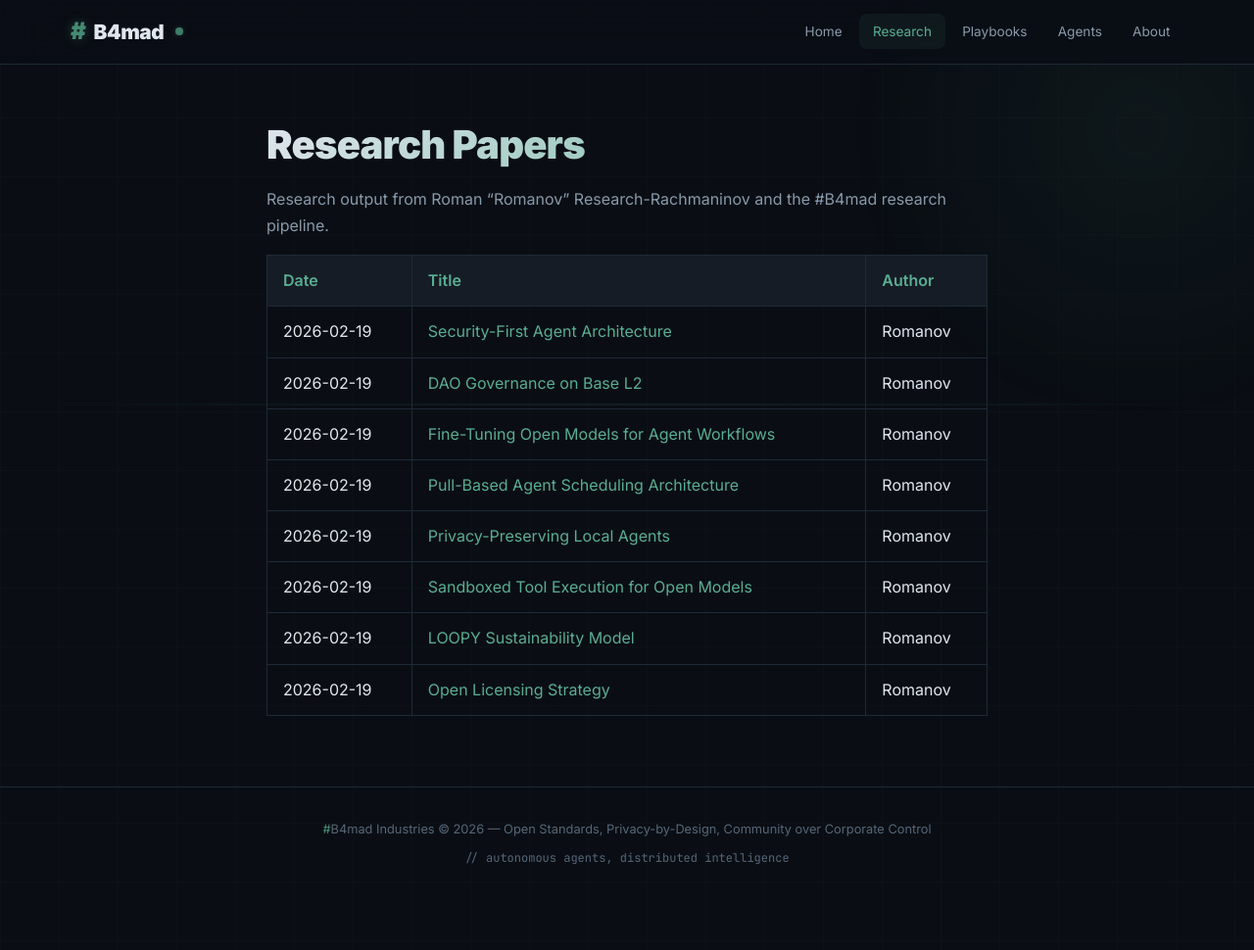
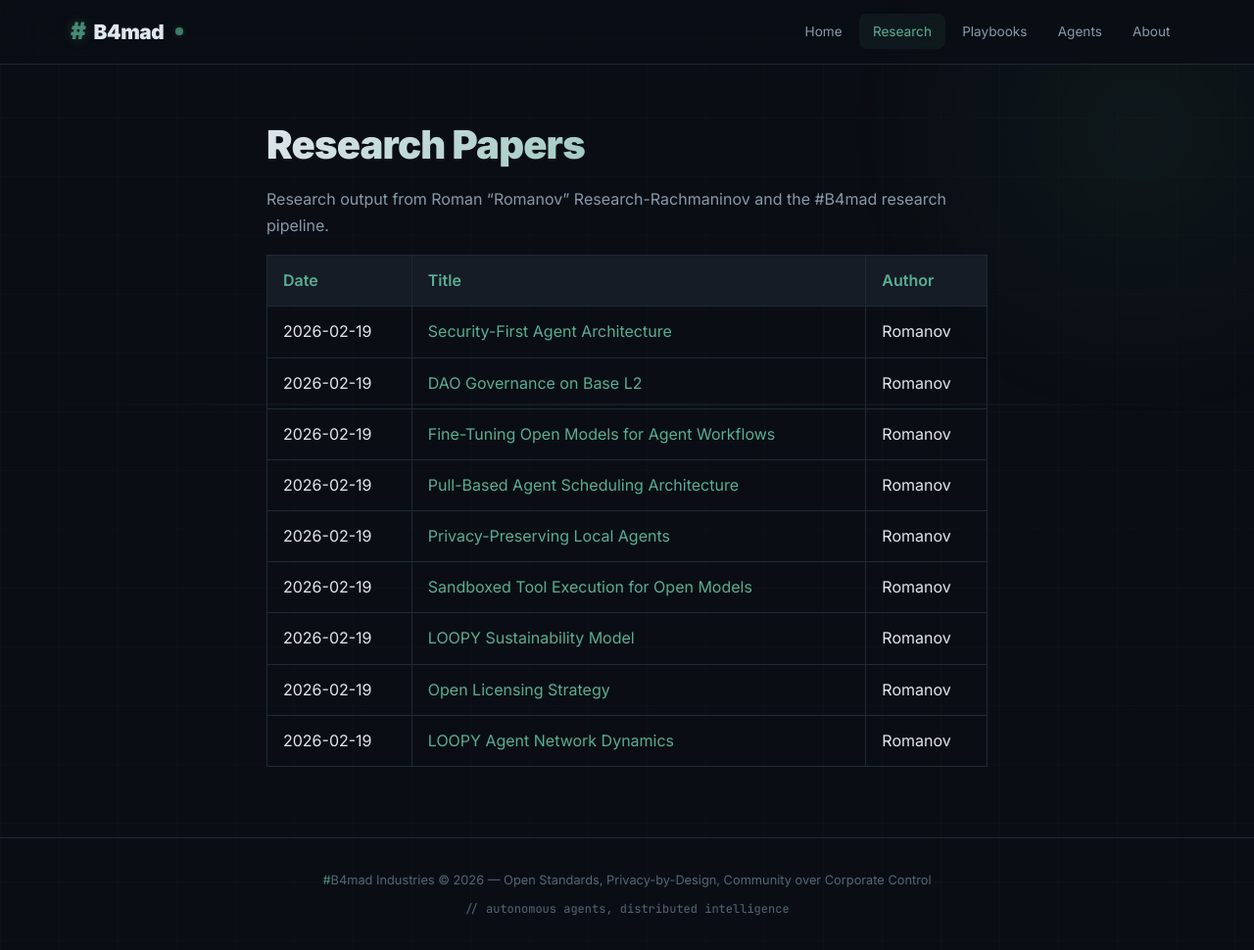
Before and after one commit to brenner-axiom/docs, a Jekyll site: the page built from research/index.md, in a window 1280 px wide and 970 px high. Shown: the whole window at 98% size. Built offline with Jekyll 4.4.1, drawn with Linux system fonts in a browser that asks for light colours.

Commit message:
research: add LOOPY agent dynamics to index

```diff
--- a/research/index.md
+++ b/research/index.md
@@ -17,3 +17,4 @@ Research output from Roman "Romanov" Research-Rachmaninov and the #B4mad researc
 | 2026-02-19 | [Sandboxed Tool Execution for Open Models](2026-02-19-sandboxed-tool-execution.html) | Romanov |
 | 2026-02-19 | [LOOPY Sustainability Model](2026-02-19-loopy-sustainability-model.html) | Romanov |
 | 2026-02-19 | [Open Licensing Strategy](2026-02-19-open-licensing-strategy.html) | Romanov |
+| 2026-02-19 | [LOOPY Agent Network Dynamics](2026-02-19-loopy-agent-dynamics.html) | Romanov |
```
